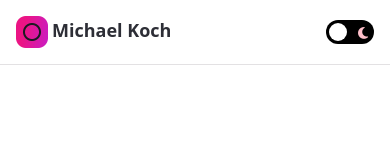
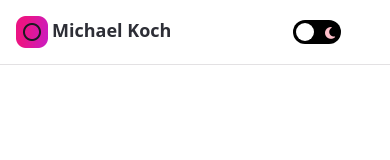
Before and after one commit to mikekochh/NFT_Marketplace, a Next.js app: page /created-nfts in a window 390 px wide. Shown: the top 160 px of the page. Built offline with nearby package versions, Linux system fonts and the light colour scheme.

Commit message:
Added mobile menu

```diff
--- a/components/Navbar.jsx
+++ b/components/Navbar.jsx
@@ -54,6 +54,7 @@ const Navbar = () => {
   const { theme, setTheme } = useTheme();
   const [active, setActive] = useState('Explore NFTs');
   const router = useRouter();
+  const [isOpen, setIsOpen] = useState(false);
 
   return (
     <nav className="flexBetween w-full fixed z-10 p-4 flex-row border-b dark:bg-nft-dark bg-white dark:border-nft-black-1 border-nft-gray-1">
@@ -80,12 +81,29 @@ const Navbar = () => {
             <div className="w-3 h-3 absolute bg-white rounded-full ball" />
           </label>
         </div>
+
+        <div className="md:hidden flex">
+          <MenuItems active={active} setActive={setActive} />
+          <div className="ml-4">
+            <ButtonGroup setActive={setActive} router={router} />
+          </div>
+        </div>
+
       </div>
-      <div className="md:hidden flex">
-        <MenuItems active={active} setActive={setActive} />
-        <div className="ml-4">
-          <ButtonGroup setActive={setActive} router={router} />
-        </div>
+
+      <div className="hidden md:flex ml-2">
+        {isOpen ? (<Image src={images.cross} />)
+          : (
+            <Image
+              src={images.menu}
+              objectFit="contain"
+              width={25}
+              height={25}
+              alt="menu"
+              onClick={() => setIsOpen(true)}
+              className={theme === 'light' && 'filter invert'}
+            />
+          )}
       </div>
     </nav>
   );
```
